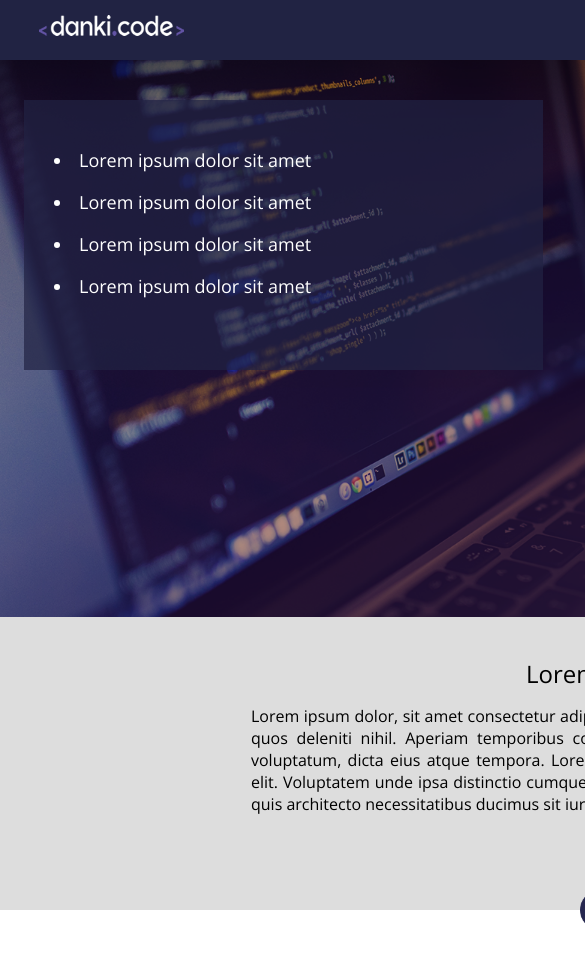
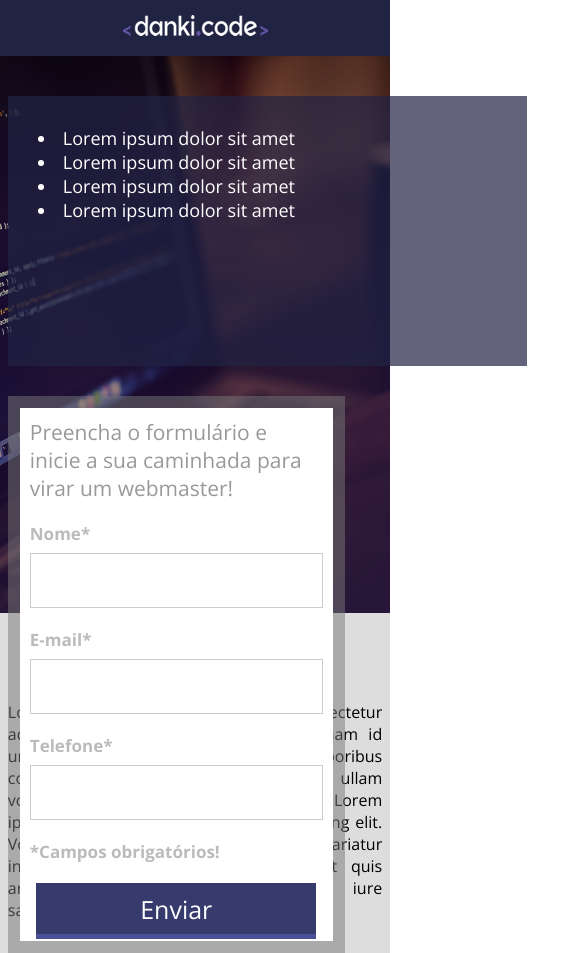
Before and after one commit to gustavotrajano/FormularioDanki, a plain HTML site: page index.html in a window 390 px wide. Shown: the top 953 px of the page, 585 px wide, since content can reach past the window. Drawn offline with nearby package versions, Linux system fonts and the light colour scheme; a web font is replaced by a local one.

Commit message:
responsividade 1

```diff
--- a/css/style.css
+++ b/css/style.css
@@ -4,11 +4,16 @@
     margin: 0;
     padding: 0;
     box-sizing: border-box;
+    font-family: 'Open Sans';
 }
 
 html,body {
     height: 100%;
-    font-family: 'Open Sans';
+}
+
+@font-face{
+	src:url('../fonts/OpenSans-Light.ttf');
+	font-family: "Open Sans";
 }
 
 .clear {
@@ -16,14 +21,14 @@ html,body {
 }
 
 .center {
-    padding: 0 2%;
-    width: 1200px;
+    max-width: 1280px;
+	width: 100%;
 	margin: 0 auto;
 }
 
 .header {
-    min-width: 1200px;
     width: 100%;
+    padding: 0 2%;
     height: 60px;
     background-color: #212343;
 }
@@ -33,8 +38,8 @@ html,body {
 }
 
 .banner-container {
-    min-width: 1200px;
     width: 100%;
+	padding:0 2%;
 	height: 557px;
     background-image: url('../images/header_bg.png');
     background-size: cover;
@@ -46,15 +51,17 @@ html,body {
 }
 
 .form {
-    padding: 20px;
+    padding:10px;
 	width: 400px;
 	height: calc(100% + 30px);
 	float: right;
 	position: relative;
-    top: -15px;
-    border: 7px solid rgba(120, 120, 120, 0.7);
+	top:-15px;
+	border-width: 12px;
+	border-color: rgba(120,120,120,0.5);
+	border-style: solid;
 	background-color: white;
-    background-clip: padding-box;
+	background-clip:padding-box;
     /*background-origin tem o mesmo conceito mas serve para imagem*/
 }
 
@@ -77,6 +84,10 @@ html,body {
 }
 
 .form p {
+    display: inline-block;
+	width: 100%;
+	color: #BBBBBB;
+	font-size: 17px;
     margin: 20px 0;
 }
 
@@ -125,13 +136,11 @@ html,body {
 
 .list-container ul li {
     font-size: 18px;
-    margin-top: 18px;
     color: white;
 }
 
 .segundo-container {
-    min-width: 1200px;
-    padding: 40px 0;
+    padding: 40px 2%;
     background-color: #ddd;
     text-align: center;
 
@@ -144,7 +153,8 @@ html,body {
 .segundo-container p {
     display: inline-block;
     margin: 15px 0;
-    width: 698px;
+    width: 100%;
+    max-width: 768px;
     text-align: justify;
 }
 
@@ -160,7 +170,7 @@ html,body {
 }
 
 .section-1 {
-    padding: 90px 0;
+    padding: 90px 2%;
 }
 
 .section-1 h2 {
@@ -175,8 +185,7 @@ html,body {
 }
 
 .single-container {
-    display: inline-block;
-    margin-right: -4px;
+    float: left;
     width: 33.33%;
     padding: 30px;
 }
@@ -188,7 +197,7 @@ html,body {
 .single-container p {
     display: inline-block;
     text-align: justify;
-    padding: 10px 25px;
+    padding: 10px;
 }
 
 .footer {
@@ -201,3 +210,81 @@ html,body {
 .footer p {
     margin-top: 8px;
 }
+
+@media screen and (max-width: 1024px){
+	.header{
+		height: auto;
+		width: 100%;
+		padding:15px 0;
+		text-align: center;
+	}
+
+	.header img{
+		margin:0;
+	}
+
+	.container-list{
+		padding:30px 0;
+		width: 40%;
+		float: left;
+		display: inline-block;
+		max-width: 500px;
+		height: auto;
+	}
+
+	.container-banner{
+		width: 100%;
+		padding:40px 2%;
+		height: auto;
+		text-align: center;
+	}
+
+	.form{
+		max-width: 400px;
+		padding:10px;
+		width: 60%;
+		height: 100%;
+		float:right;
+		top:0;
+	}
+
+	.input-container input[type=text]{
+		width: 100%;
+		height: 55px;
+	}
+
+
+	.form input[type=submit]{
+		max-width: 280px;
+		height: 56px;
+		width: 100%;
+	}
+}
+
+@media screen and (max-width: 768px){
+	.container-2{
+		padding-right: 4%;
+		padding-left: 4%;
+	}
+	.container-list{
+		margin-top: 0;
+		float: none;
+		display: inline-block;
+		width: 100%;
+	}
+
+	.form{
+		float: none;
+		display: inline-block;
+		width: 90%;
+		margin-top:30px;
+	}
+
+	.container-single{
+		float: none;
+		display: inline-block;
+		width: 100%;
+		max-width: 600px;
+		padding:30px 0;
+	}
+}
```
Lines whose indentation alone changed are shown as unchanged.
